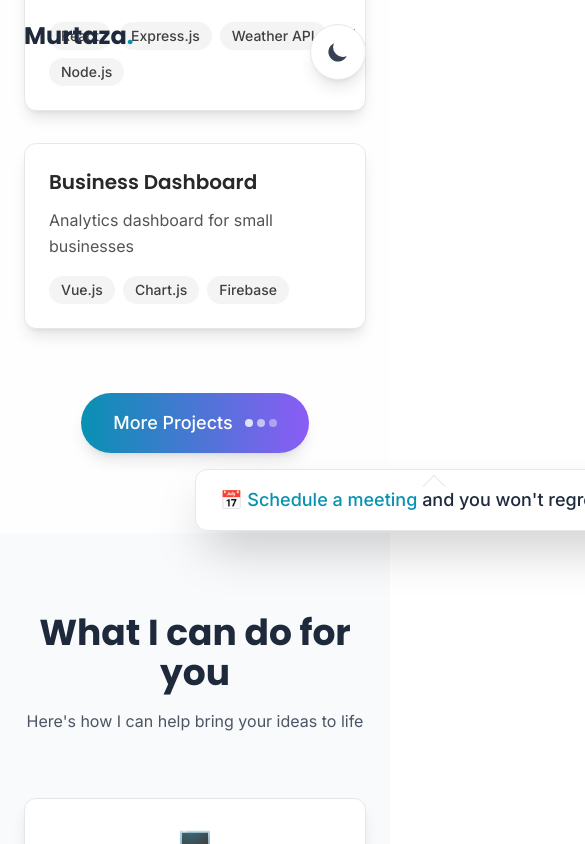
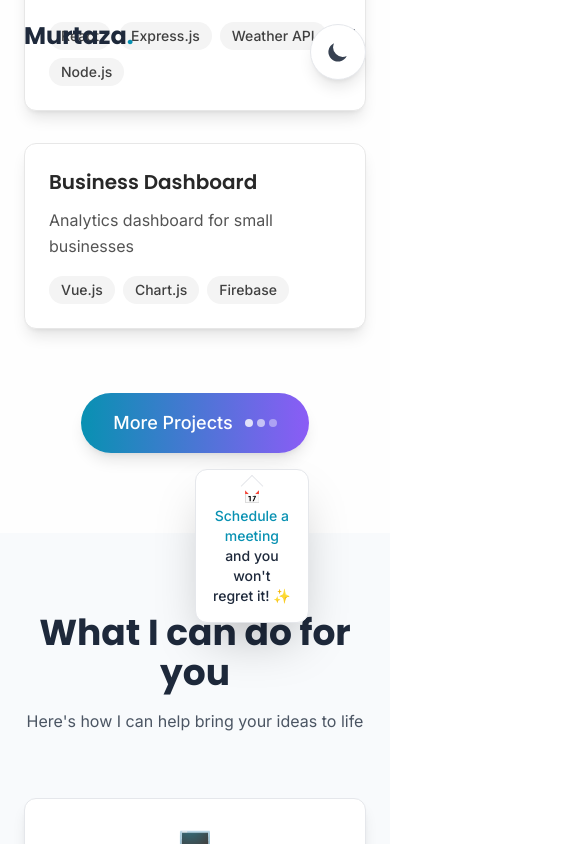
Before and after one commit to MMBajwa/Portfolio, a React (Vite) app: page / in a window 390 px wide. Both pictures are taken after a click on the button "More Projects". Shown: the part 2038-2882 px from the top of the page, 585 px wide, since content can reach past the window. Built offline with nearby package versions, Linux system fonts and the light colour scheme.

Commit message:
Fix mobile responsiveness for popup message in projects section

```diff
--- a/src/App.jsx
+++ b/src/App.jsx
@@ -232,7 +232,7 @@ const ProjectsSection = () => {
             {/* Cool Message Popup */}
             {showMessage && (
               <motion.div
-                className="absolute top-full mt-4 left-1/2 transform -translate-x-1/2 bg-white dark:bg-gray-800 text-light-text dark:text-dark-text px-6 py-4 rounded-xl shadow-2xl border border-gray-200 dark:border-gray-700 whitespace-nowrap"
+                className="absolute top-full mt-4 left-1/2 transform -translate-x-1/2 bg-white dark:bg-gray-800 text-light-text dark:text-dark-text px-4 py-4 rounded-xl shadow-2xl border border-gray-200 dark:border-gray-700 max-w-xs sm:max-w-sm md:max-w-md lg:whitespace-nowrap"
                 initial={{ opacity: 0, scale: 0.8, y: -10 }}
                 animate={{ opacity: 1, scale: 1, y: 0 }}
                 exit={{ opacity: 0, scale: 0.8, y: -10 }}
@@ -241,7 +241,7 @@ const ProjectsSection = () => {
                 <div className="relative">
                   {/* Arrow pointing up */}
                   <div className="absolute -top-2 left-1/2 transform -translate-x-1/2 w-4 h-4 bg-white dark:bg-gray-800 border-l border-t border-gray-200 dark:border-gray-700 rotate-45"></div>
-                  <p className="text-lg font-medium text-center">
+                  <p className="text-sm sm:text-base md:text-lg font-medium text-center">
                     📅 <span className="text-light-accent dark:text-dark-accent">Schedule a meeting</span> and you won't regret it! ✨
                   </p>
                 </div>
```
